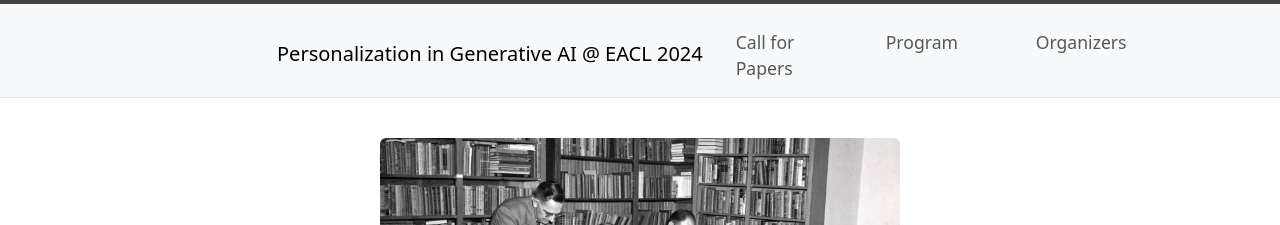
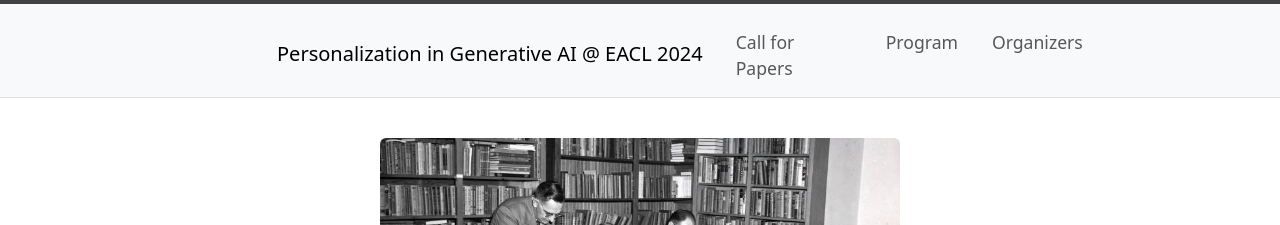
Before and after one commit to genpersonalization/genpersonalization.github.io, a Jekyll site: the page built from index.md, in a window 1280 px wide. Shown: the top 225 px of the page. Built offline with Jekyll 4.4.1, drawn with Linux system fonts in a browser that asks for light colours.

Commit message:
Update top-nav.html

```diff
--- a/_includes/template/top-nav.html
+++ b/_includes/template/top-nav.html
@@ -9,7 +9,12 @@
             <ul class="navbar-nav nav-tabs justify-content-end">
             {% for section in site.html_pages %}{% if section.nav %}
                 <li class="nav-item">
+                    {% if section.title == "Call for Papers" %}
                     <a class="nav-link{% if page.url == section.url %} active{% endif %} p-3 h-100" href="{{ section.url | relative_url }}" style="width: 150px;">{% if section.nav == true %}{{ section.title }}{% else %}{{ section.nav }}{% endif %}</a>
+                    {% else %}
+                    <a class="nav-link{% if page.url == section.url %} active{% endif %} p-3 h-100" href="{{ section.url | relative_url }}" >{% if section.nav == true %}{{ section.title }}{% else %}{{ section.nav }}{% endif %}</a>
+                    {% endif %}
+
                 </li>
             {% endif %}{% endfor %}
             </ul>
```
